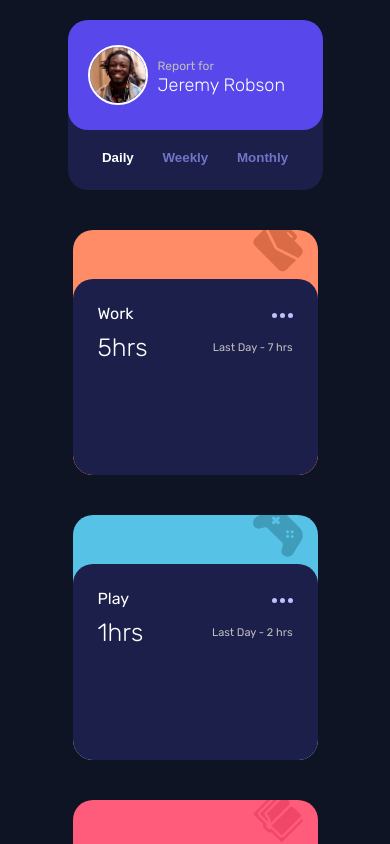
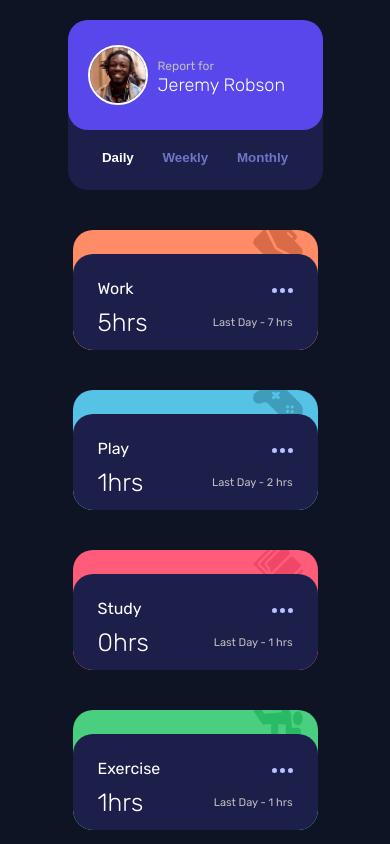
Before and after one commit to Fabricius97/Time-Tracking-Schedule, a React (Vite) app: page / in a window 390 px wide. Shown: the top 844 px of the page. Built offline with nearby package versions, Linux system fonts and the light colour scheme.

Commit message:
perfecting

```diff
--- a/src/Components/TimeTrackingComponent.css
+++ b/src/Components/TimeTrackingComponent.css
@@ -30,7 +30,7 @@
     justify-content: center;
   }
 
-  .CardContainer {
+  .cardContainer {
     height: 120px;
   }
 
```
